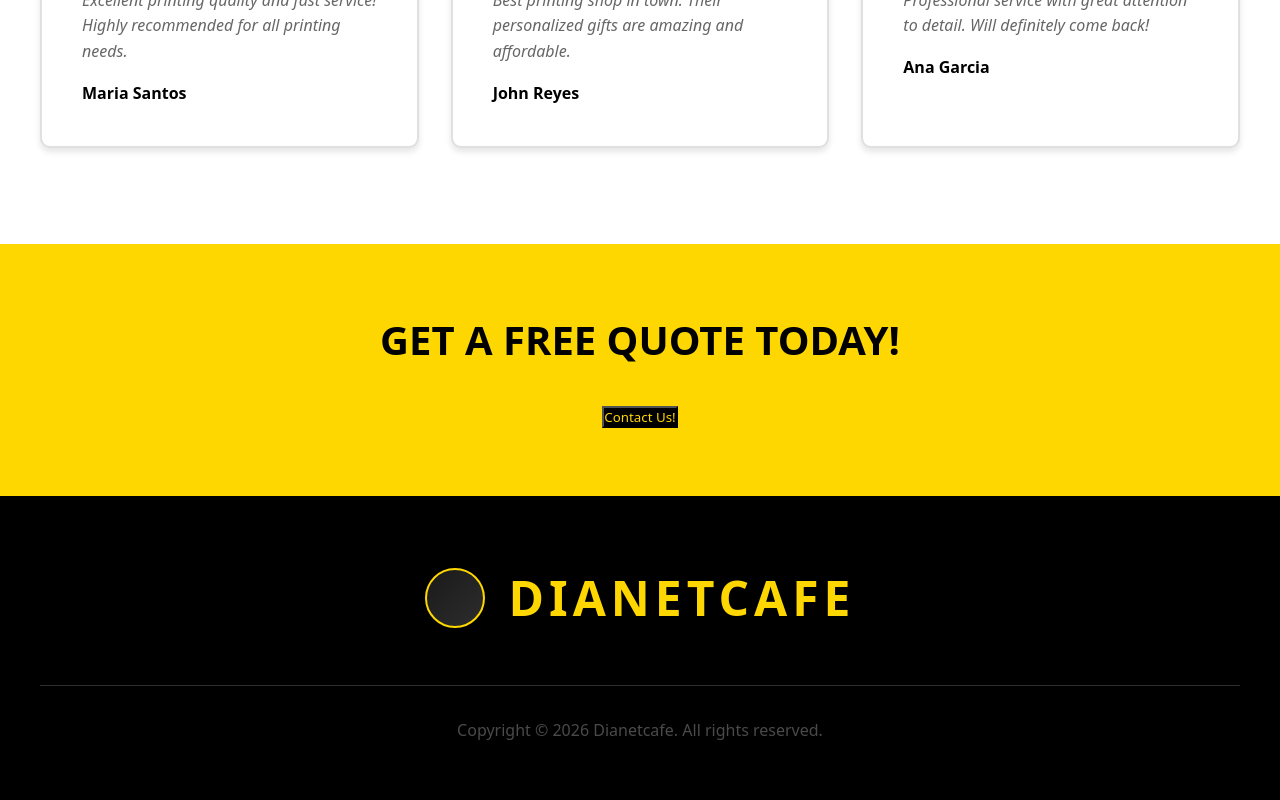
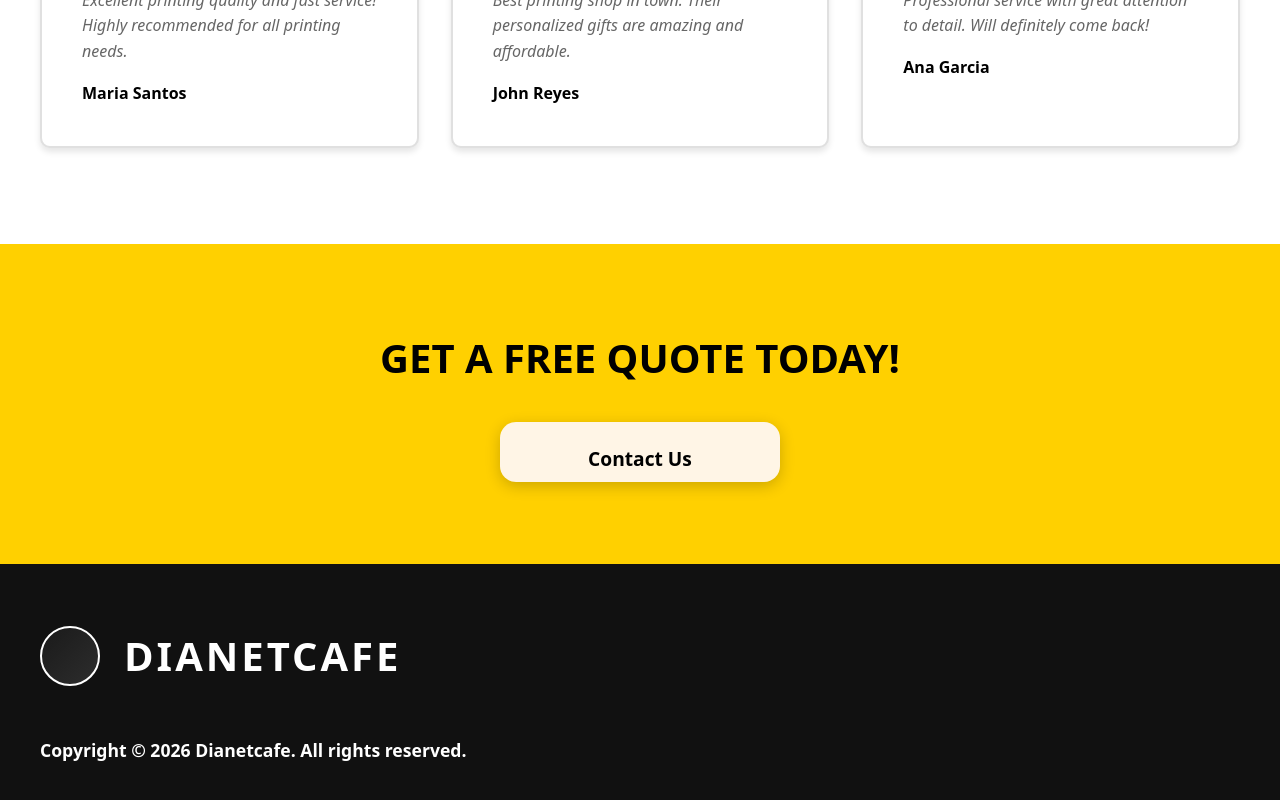
Before and after one commit to KHPASCUA/Itec_dev, a React (Vite) app: page / in a window 1280 px wide. Shown: the part 4546-5346 px from the top of the page. Before the commit the page ends 5321 px from the top, so only its background shows below. Built offline with nearby package versions, Linux system fonts and the light colour scheme.

Commit message:
Fix Home page CTA and Footer to match Figma: yellow CTA with large white button, left-aligned footer with white DIANETCAFE text

```diff
--- a/src/index.css
+++ b/src/index.css
@@ -1062,23 +1062,48 @@ button {
 
 /* Free Quote */
 .free-quote {
-  background-color: var(--yellow);
-  padding: 4rem 2rem;
+  background-color: #ffd000;
+  padding: 0;
+  min-height: 320px;
+  display: flex;
+  align-items: center;
+  justify-content: center;
+}
+
+.free-quote-container {
+  max-width: 1200px;
+  margin: 0 auto;
   text-align: center;
+  padding: 2rem;
 }
 
 .free-quote-container h2 {
   color: var(--black);
+  font-size: 2.5rem;
+  font-weight: 800;
+  text-transform: uppercase;
   margin-bottom: 2rem;
 }
 
-.free-quote .cta-button {
-  background-color: var(--black);
-  color: var(--yellow);
+.cta-button-large {
+  display: inline-block;
+  background-color: #fff5e6;
+  color: var(--black);
+  text-decoration: none;
+  font-size: 1.2rem;
+  font-weight: 700;
+  padding: 1.2rem 3rem;
+  border-radius: 16px;
+  box-shadow: 0 4px 15px rgba(0, 0, 0, 0.2);
+  transition: transform 0.3s ease, box-shadow 0.3s ease;
+  min-width: 280px;
+  height: 60px;
+  line-height: 36px;
 }
 
-.free-quote .cta-button:hover {
-  background-color: var(--dark-gray);
+.cta-button-large:hover {
+  transform: translateY(-2px);
+  box-shadow: 0 6px 20px rgba(0, 0, 0, 0.3);
 }
 
 /* Contact */
@@ -1168,9 +1193,8 @@ button {
 
 /* Footer */
 .footer {
-  background-color: var(--black);
-  padding: 4rem 2rem 2rem;
-  border-top: 2px solid var(--yellow);
+  background-color: #111;
+  padding: 60px 2rem;
 }
 
 .footer-container {
@@ -1180,8 +1204,8 @@ button {
 
 .footer-content {
   display: flex;
-  justify-content: center;
-  margin-bottom: 3rem;
+  justify-content: flex-start;
+  margin-bottom: 2rem;
 }
 
 .footer-logo {
@@ -1195,25 +1219,41 @@ button {
   height: 60px;
   border-radius: 50%;
   background: linear-gradient(135deg, var(--dark-gray) 0%, var(--medium-gray) 100%);
-  border: 2px solid var(--yellow);
+  border: 2px solid var(--white);
 }
 
 .footer-logo .footer-logo-text {
-  font-size: 3rem;
+  font-size: 2.5rem;
   font-weight: 800;
-  color: var(--yellow);
-  letter-spacing: 5px;
+  color: var(--white);
+  letter-spacing: 3px;
 }
 
 .footer-bottom {
-  text-align: center;
-  padding-top: 2rem;
-  border-top: 1px solid var(--medium-gray);
+  text-align: left;
+  padding-top: 1rem;
 }
 
 .footer-bottom p {
-  color: var(--light-gray);
+  color: var(--white);
+  font-size: 1.1rem;
+  font-weight: 600;
   margin: 0;
+}
+
+@media (max-width: 768px) {
+  .footer-content {
+    flex-direction: column;
+    align-items: flex-start;
+  }
+
+  .footer-logo .footer-logo-text {
+    font-size: 2rem;
+  }
+
+  .footer-bottom p {
+    font-size: 1rem;
+  }
 }
 
 /* Responsive Design */
--- a/src/pages/Home.jsx
+++ b/src/pages/Home.jsx
@@ -1,6 +1,7 @@
 import heroBg from '../assets/hero-bg.jpg'
 import serviceCard from '../assets/service-card.png'
 import printerLarge from '../assets/printer-large.png'
+import { Link } from 'react-router-dom'
 
 const Home = () => {
   return (
@@ -170,7 +171,7 @@ const Home = () => {
       <section className="free-quote">
         <div className="free-quote-container">
           <h2>GET A FREE QUOTE TODAY!</h2>
-          <button className="cta-button" onClick={() => window.location.href = '/contact'}>Contact Us!</button>
+          <Link to="/contact" className="cta-button-large">Contact Us</Link>
         </div>
       </section>
     </>
```
